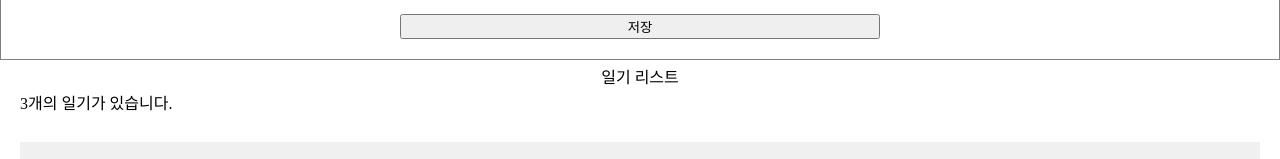
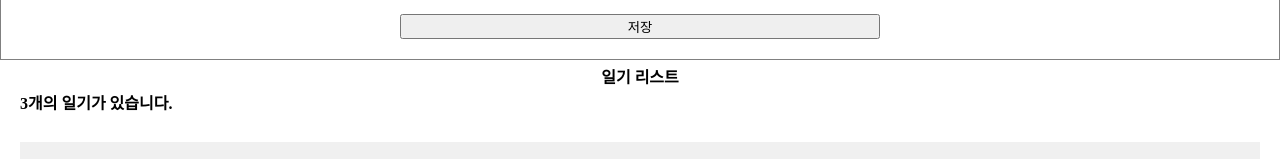
Before and after one commit to taehyeon0412/react_my-diary, a React (Create React App) app: page / in a window 1280 px wide. Shown: the part 370-529 px from the top of the page. Built offline with nearby package versions, Linux system fonts and the light colour scheme.

Commit message:
List css 수정

```diff
--- a/src/components/DiaryList.js
+++ b/src/components/DiaryList.js
@@ -8,11 +8,13 @@ const DiaryTitle = styled.h2`
   justify-content: center;
   margin-top: 10px;
   margin-bottom: 10px;
+  font-weight: 700;
 `;
 
 const DiaryInfo = styled.h4`
   margin-bottom: 10px;
   padding-left: 20px;
+  font-weight: 700;
 `;
 
 const DiaryContents = styled.div`
```
